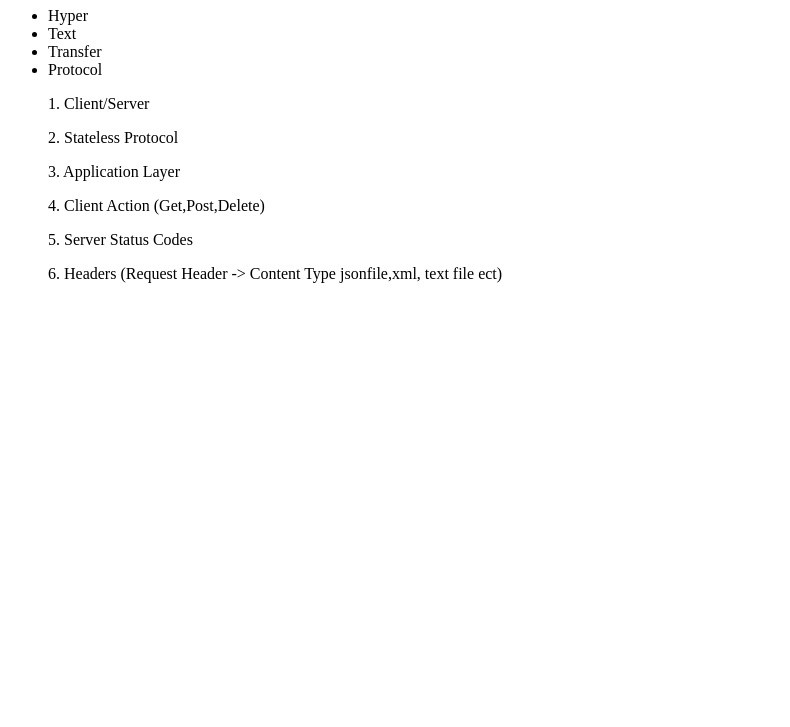
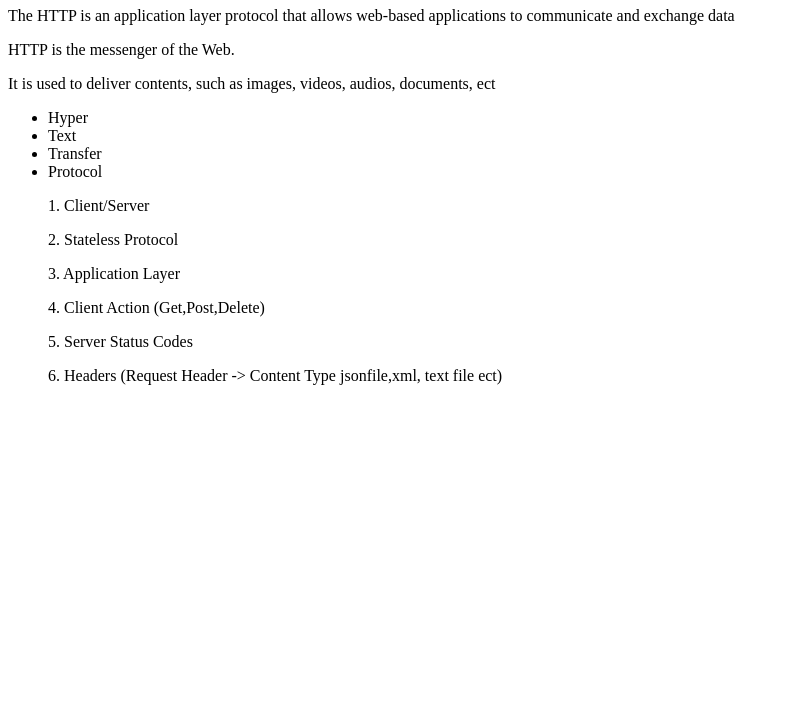
Before and after one commit to harriswill22/HTTP, a plain HTML site: page Index.html in a window 1280 px wide. Shown: the part 73-800 px from the top of the page, without its empty margins (0-790 px from the left). Drawn offline with Linux system fonts and the light colour scheme.

Commit message:
updates index html

```diff
--- a/Index.html
+++ b/Index.html
@@ -8,6 +8,9 @@
 </head>
 <body>
    <h1>What is HTTP</h1>
+   <p>The HTTP is an application layer protocol that allows web-based applications to communicate and exchange data</p>
+   <p>HTTP is the messenger of the Web.</p>
+   <p>It is used to deliver contents, such as images, videos, audios, documents, ect</p>
    <ul>
        <li>Hyper</li>
        <li>Text</li>
```
